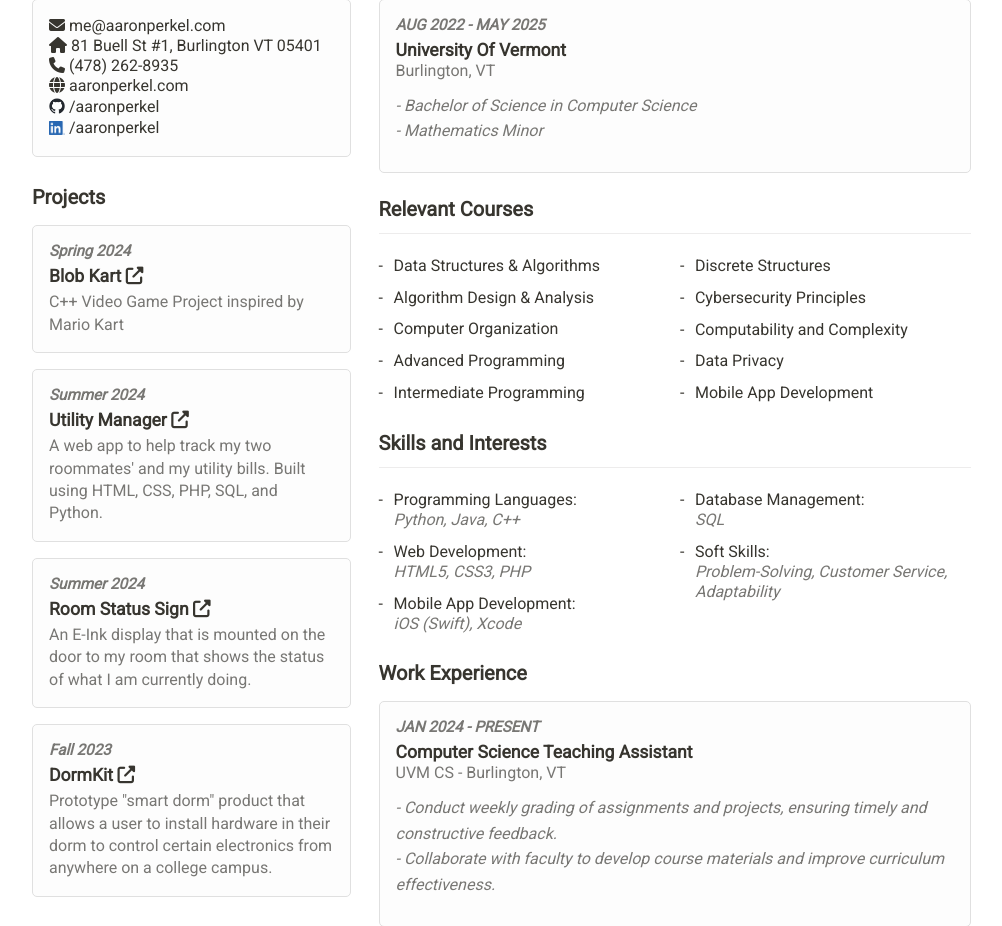
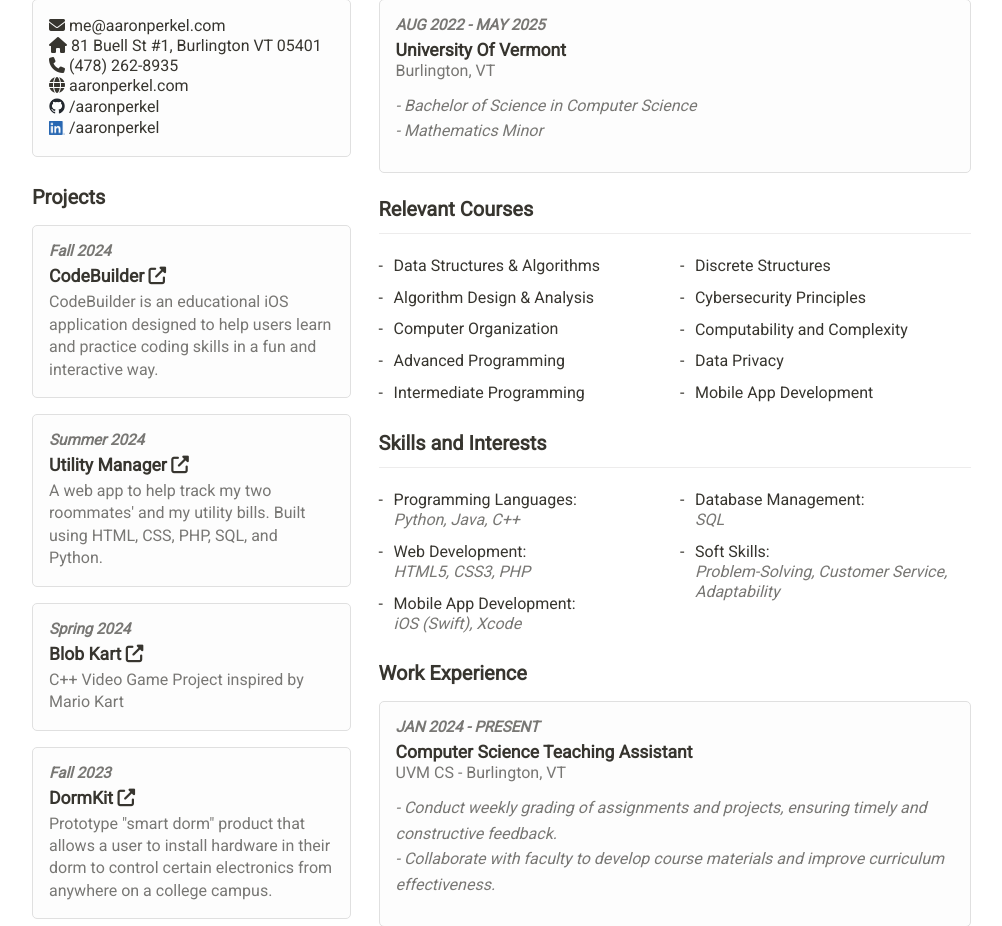
Before and after one commit to aaronperkel/Personal-Web-Site, a PHP site: page /resume in a window 1280 px wide. Shown: the part 256-1182 px from the top of the page, without its empty margins (152-1154 px from the left). Run offline with PHP 8.4, Linux system fonts and the light colour scheme.

Commit message:
changed resume projects

```diff
--- a/resume.php
+++ b/resume.php
@@ -59,16 +59,17 @@
 
                 <!-- Project 1 -->
                 <div class="project resumeItem">
-                    <p class="projectDate">Spring 2024</p>
+                    <p class="projectDate">Fall 2024</p>
                     <a
-                        href="https://github.com/owncook/Blob-Kart"
+                        href="https://github.com/gohacki/CodeBuilder"
                         target="_blank"
                         class="projectTitle"
                     >
-                        Blob Kart <i class="fas fa-external-link-alt"></i>
+                        CodeBuilder <i class="fas fa-external-link-alt"></i>
                     </a>
                     <p class="projectDescription">
-                        C++ Video Game Project inspired by Mario Kart
+                        CodeBuilder is an educational iOS application designed to help users
+                        learn and practice coding skills in a fun and interactive way.
                     </p>
                 </div>
 
@@ -90,17 +91,16 @@
 
                 <!-- Project 3 -->
                 <div class="project resumeItem">
-                    <p class="projectDate">Summer 2024</p>
+                    <p class="projectDate">Spring 2024</p>
                     <a
-                        href="https://github.com/aaronperkel/Room-Display-Sign"
+                        href="https://github.com/owncook/Blob-Kart"
                         target="_blank"
                         class="projectTitle"
                     >
-                        Room Status Sign <i class="fas fa-external-link-alt"></i>
+                        Blob Kart <i class="fas fa-external-link-alt"></i>
                     </a>
                     <p class="projectDescription">
-                        An E-Ink display that is mounted on the door to my room that
-                        shows the status of what I am currently doing.
+                        C++ Video Game Project inspired by Mario Kart
                     </p>
                 </div>
 
```
